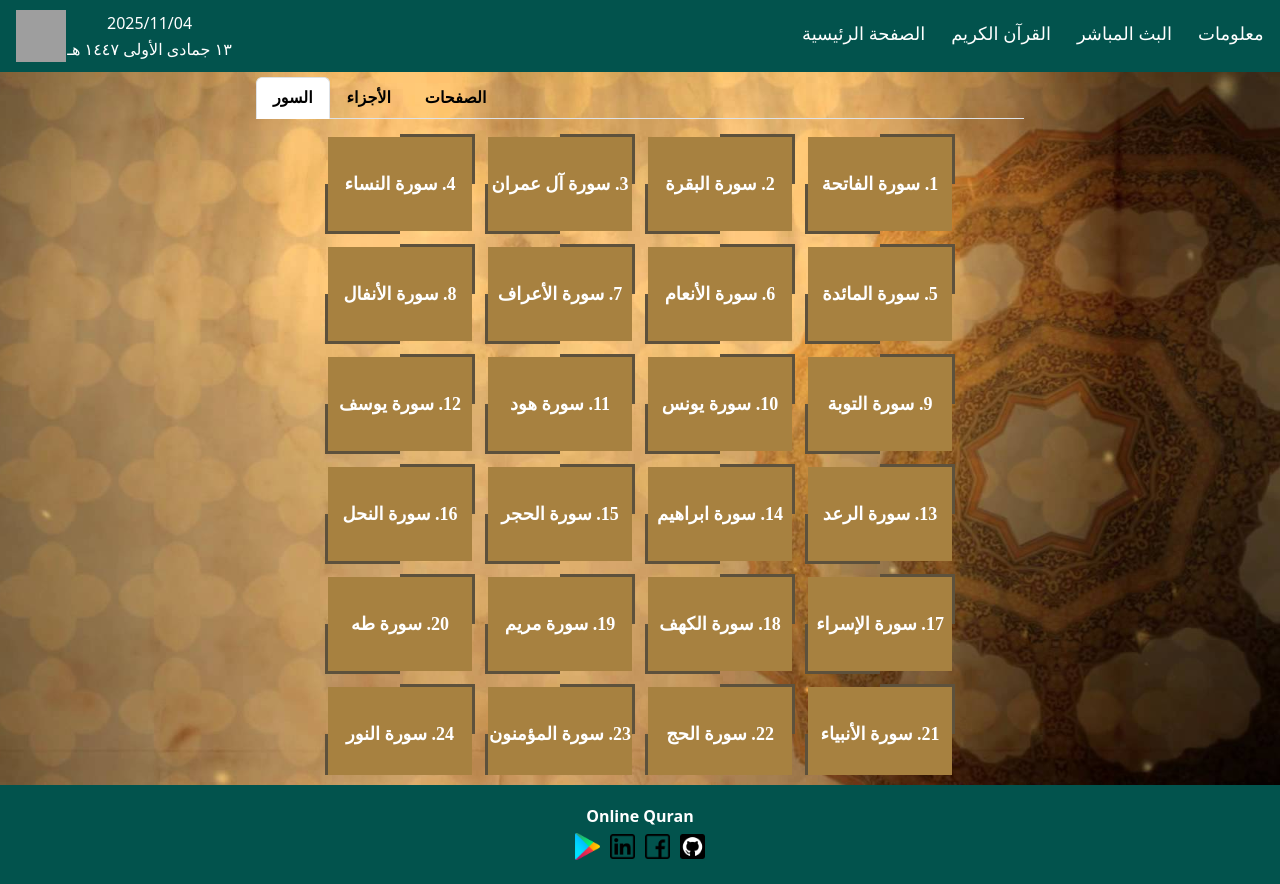
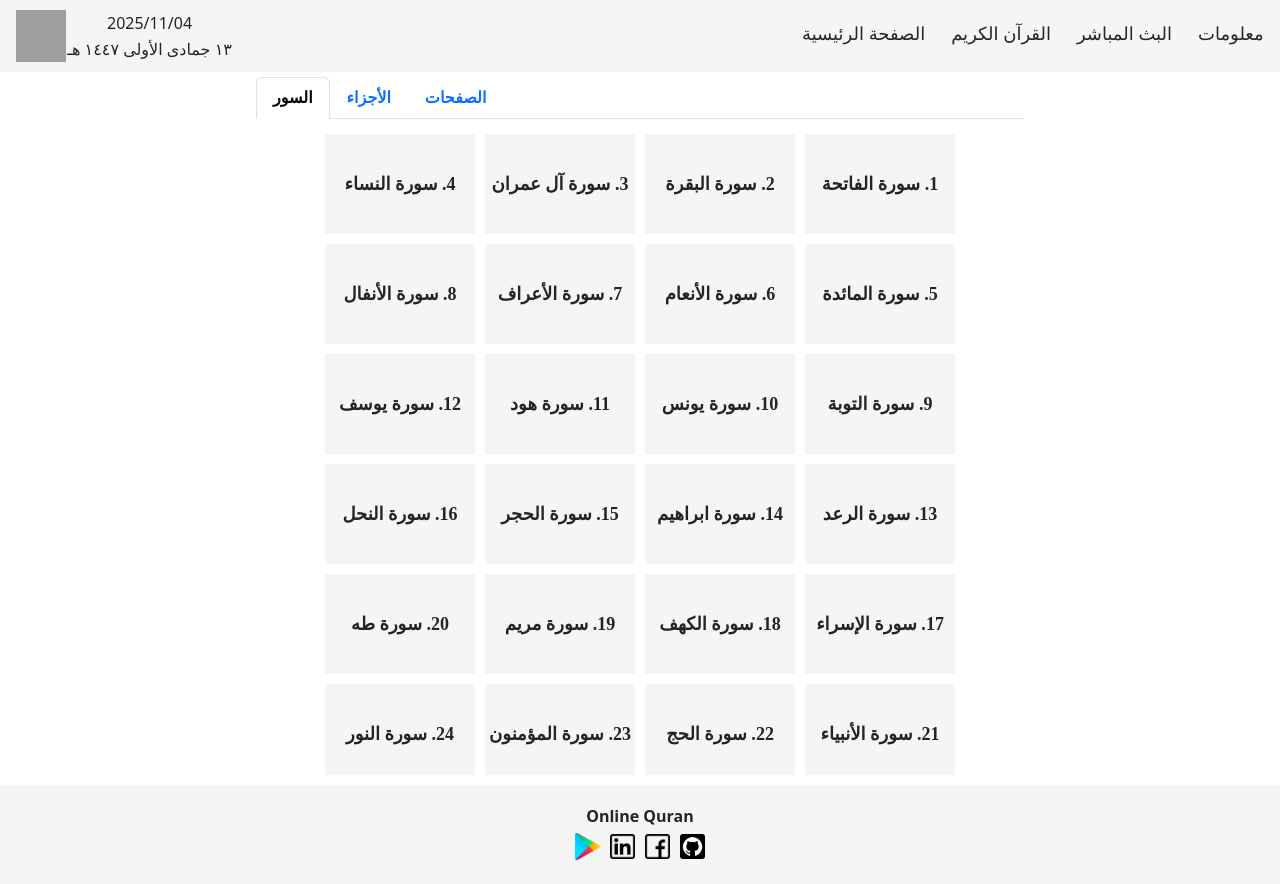
Before and after one commit to MohammadOmarAwad/OnlineQuran, an Angular app: page / in a window 1280 px wide. Built offline with nearby package versions, Linux system fonts and the light colour scheme; grey boxes are pictures that could not be loaded.

Commit message:
United CSS Style

```diff
--- a/src/app/about/about.component.css
+++ b/src/app/about/about.component.css
@@ -2,9 +2,8 @@
   margin: 5px;
   align-items: center;
   justify-content: space-around;
-  color: white;
   border: 3px solid #0000;
-  background: linear-gradient(#a78140 0 0) padding-box, repeating-conic-gradient(#5d513c 0 25%, #0000 0 50%) border-box;
+  background: linear-gradient(whiteSmoke 0 0) padding-box, repeating-conic-gradient(#5d513c 0 25%, #0000 0 50%) border-box;
   font-size: x-large;
   font-weight: bold;
   padding: 15px;
--- a/src/app/app.component.css
+++ b/src/app/app.component.css
@@ -23,8 +23,7 @@
 }
 
 .Btn {
-  background-color: #02534d;
-  color: white;
+  background-color: whitesmoke;
   padding: 12px 24px;
   border: none;
   border-radius: 5px;
@@ -42,7 +41,6 @@
 }
 
 .BtnNav {
-  color: black;
   font-weight: bold;
 }
 
--- a/src/app/footer/footer.component.css
+++ b/src/app/footer/footer.component.css
@@ -1,6 +1,11 @@
 .footer {
   margin-top: 10px;
-  color: white;
+}
+
+.footerClass{
+  background-color: whitesmoke;
+  padding: 19px !important;
+  direction:rtl;
 }
 
 .ImgClass{
--- a/src/app/footer/footer.component.html
+++ b/src/app/footer/footer.component.html
@@ -1,5 +1,5 @@
 <footer class="bg-light text-center text-lg-start footer">
-  <div class="text-center p-3" style="background-color: #02534d;padding: 19px !important; direction:rtl;">
+  <div class="text-center p-3 footerClass">
 
     <div style="font-weight: bold;"> Online Quran </div>
 
--- a/src/app/header/header.component.css
+++ b/src/app/header/header.component.css
@@ -1,6 +1,6 @@
 header {
   padding: 10px;
-  background: #02534d;
+  background: whitesmoke;
 }
 
 .logo {
@@ -23,7 +23,6 @@ header {
 
     .desktop_menu ul li {
       list-style-type: none;
-      color: white;
       display: inline-block;
       font-size: 18px;
       margin-left: 26px;
@@ -33,7 +32,6 @@ header {
         font-size: 19px;
         font-weight: bold;
         cursor: pointer;
-        color: yellow;
         transition: 0.3s ease-in-out;
       }
 
@@ -47,7 +45,7 @@ header {
     right: -280px;
     transition: 0.4s ease-in-out;
     top: 71px;
-    background: #02534d;
+    background: whitesmoke;
     width: 280px;
     display:none;
   }
@@ -62,7 +60,6 @@ header {
 
   .menu-icon {
     display: block;
-    color: white;
     font-size: 40px;
   }
 
--- a/src/app/header/header.component.html
+++ b/src/app/header/header.component.html
@@ -5,7 +5,7 @@
         <div class="logo">
           <img src="assets/hano_logo.png" class="logo">
           <div>
-            <table style="color:white;">
+            <table>
               <tbody>
                 <tr style="background-color: transparent;">
                   <td><span>{{ date }}</span></td>
--- a/src/app/main-body/main-body.component.css
+++ b/src/app/main-body/main-body.component.css
@@ -5,17 +5,92 @@
   display: flex;
   align-items: center;
   justify-content: space-around;
-  color: white;
   border: 3px solid #0000;
-  background: linear-gradient(#a78140 0 0) padding-box, repeating-conic-gradient(#5d513c 0 25%, #0000 0 50%) border-box;
+  background: whiteSmoke 0 0;
   font-size: 18px;
   font-weight: bolder;
-  cursor: pointer;
-  transition: transform 0.2s ease-in-out;
 }
 
 .DivBox:hover {
-  color: rebeccapurple;
+  cursor: pointer;
   box-shadow: 0px 0px 5px 5px rgba(185, 240, 163, 0.5);
-  transform: scale(1.1);
+  transform: scale(1.8);
+  transition: transform 0.2s ease-in-out;
+
+  --p: 1%;
+  background:
+    linear-gradient(whitesmoke 0 0) padding-box,
+    repeating-conic-gradient(#5d513c 0 var(--p), transparent 0 50%) border-box;
+  animation: myAnimation 3s infinite;
 }
+
+@keyframes myAnimation {
+  0% {
+    --p: 3%;
+  }
+
+  7% {
+    --p: 4%;
+  }
+
+  10% {
+    --p: 6%;
+  }
+
+  15% {
+    --p: 8%;
+  }
+
+  20% {
+    --p: 10%;
+  }
+
+  30% {
+    --p: 12%;
+  }
+
+  35% {
+    --p: 13%;
+  }
+
+  40% {
+    --p: 15%;
+  }
+
+  50% {
+    --p: 17%;
+  }
+
+  52% {
+    --p: 18%;
+  }
+
+  58% {
+    --p: 19%;
+  }
+
+  60% {
+    --p: 20%;
+  }
+
+  65% {
+    --p: 21%;
+  }
+
+  75% {
+    --p: 22%;
+  }
+
+  80% {
+    --p: 23%;
+  }
+
+  90% {
+    --p: 24%;
+  }
+
+  100% {
+    --p: 25%;
+  }
+
+}
--- a/src/app/quran-page/quran-page.component.css
+++ b/src/app/quran-page/quran-page.component.css
@@ -11,7 +11,6 @@
 }
 
 .AyaClass {
-  color: lightyellow;
   transition: background-color 0.5s ease;
 }
 
@@ -44,9 +43,8 @@ hr {
   margin: 5px;
   align-items: center;
   justify-content: space-around;
-  color: white;
   border: 3px solid #0000;
-  background: linear-gradient(#a78140 0 0) padding-box, repeating-conic-gradient(#5d513c 0 25%, #0000 0 50%) border-box;
+  background: linear-gradient(whiteSmoke 0 0) padding-box, repeating-conic-gradient(#5d513c 0 25%, #0000 0 50%) border-box;
   padding: 15px;
   font-size: 40px;
 }
--- a/src/app/streams-page/streams-page.component.css
+++ b/src/app/streams-page/streams-page.component.css
@@ -4,7 +4,7 @@
     align-items: center;
     justify-content: space-around;
     border: 3px solid #0000;
-    background: linear-gradient(#a78140 0 0) padding-box, repeating-conic-gradient(#5d513c 0 25%, #0000 0 50%) border-box;
+    background: linear-gradient(whiteSmoke 0 0) padding-box, repeating-conic-gradient(#5d513c 0 25%, #0000 0 50%) border-box;
     cursor: pointer;
     padding: 5px;
     width: 150vh;
@@ -16,7 +16,7 @@
     align-items: center;
     justify-content: space-around;
     border: 3px solid #0000;
-    background: linear-gradient(#a78140 0 0) padding-box, repeating-conic-gradient(#5d513c 0 25%, #0000 0 50%) border-box;
+    background: linear-gradient(whiteSmoke 0 0) padding-box, repeating-conic-gradient(#5d513c 0 25%, #0000 0 50%) border-box;
     cursor: pointer;
     padding: 5px;
     font-weight: bold;
--- a/src/styles.css
+++ b/src/styles.css
@@ -2,10 +2,8 @@
 @import "ngx-toastr/toastr";
 
 body {
-  background: url('../src/assets/bi.jpg');
   background-attachment: fixed;
   background-position: center;
   background-repeat: no-repeat;
   background-size: cover;
-  background-color: #a78140;
 }
```
